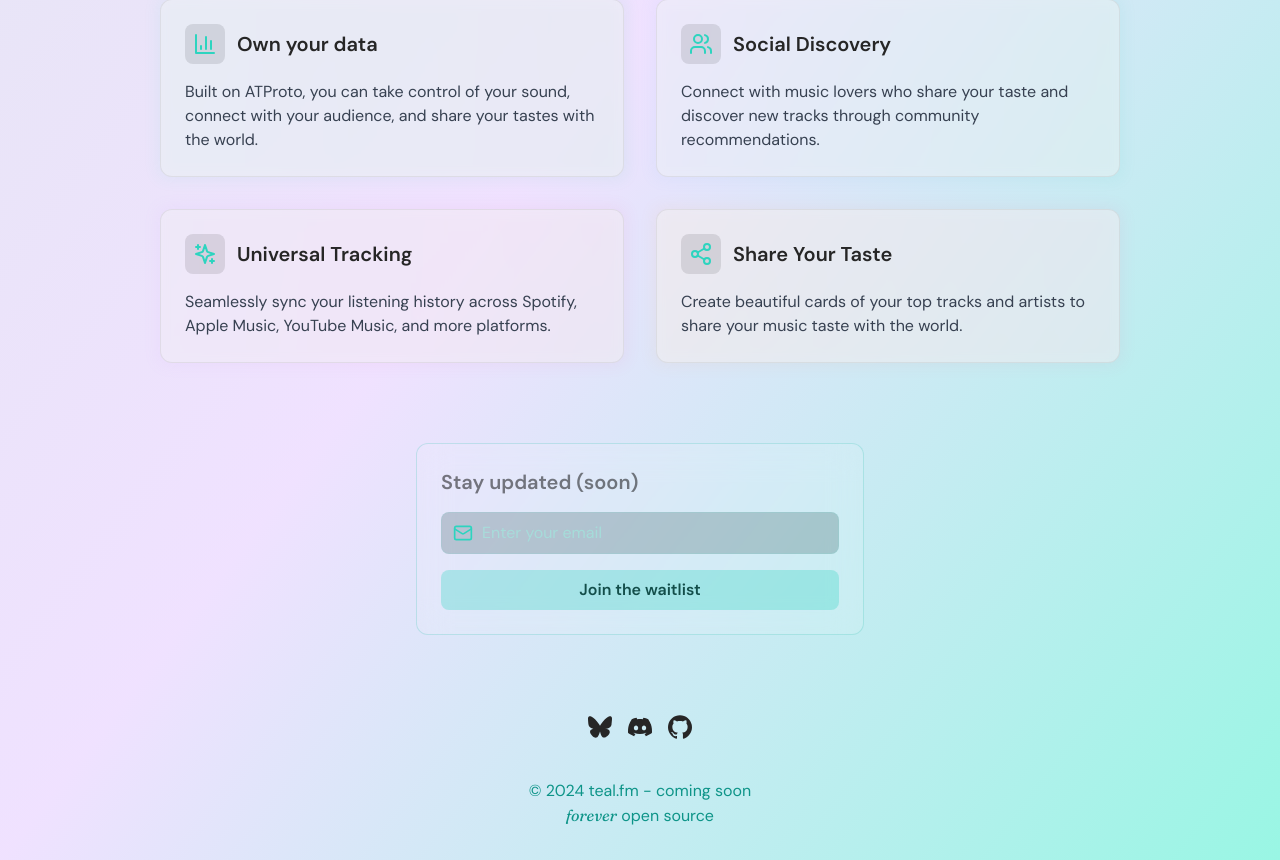
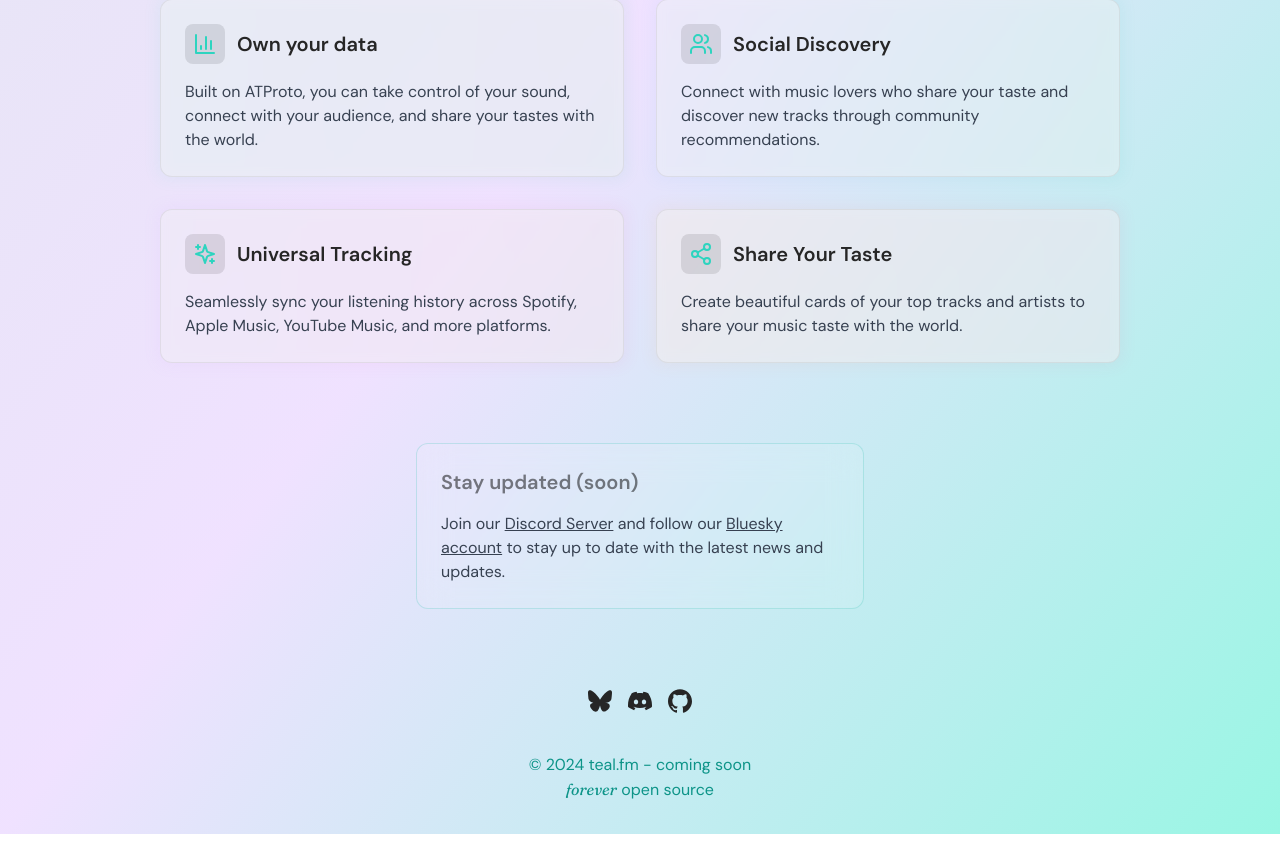
Before and after one commit to teal-fm/teal-landing, a React (Vite) app: page / in a window 1280 px wide. Shown: the part 801-1661 px from the top of the page. After the commit the page ends 1635 px from the top, so only its background shows below. Built offline with nearby package versions, Linux system fonts and the light colour scheme.

Commit message:
remove the email waitlist
removing it for now until we actually get a system up for that, replaced it with a placeholder "follow our discord & bluesky"

also sorry for formatting changes ;-; maybe we should get a prettier config to stay consistent

```diff
--- a/src/App.tsx
+++ b/src/App.tsx
@@ -1,30 +1,27 @@
-import { useState, useEffect } from 'react';
 import {
-  Disc2,
+  AudioLines,
+  BarChart3,
+  ChevronDown,
   Music2,
   Radio,
-  AudioLines,
-  Mail,
-  BarChart3,
+  Share2,
+  Sparkles,
   Users,
-  BoomBox,
-  Sparkles,
-  Share2,
-  ChevronDown,
-} from 'lucide-react';
-import { ThemeToggle } from './components/ThemeToggle';
-import { FeatureCard } from './components/FeatureCard';
-import { CrossFade } from 'react-crossfade-simple';
+} from "lucide-react";
+import { useEffect, useState } from "react";
+import { CrossFade } from "react-crossfade-simple";
+import { FeatureCard } from "./components/FeatureCard";
+import { ThemeToggle } from "./components/ThemeToggle";
 
-import { SiDiscord, SiBluesky, SiGithub } from 'react-icons/si';
+import { SiBluesky, SiDiscord, SiGithub } from "react-icons/si";
 
 function App() {
-  const [email, setEmail] = useState('');
+  const [email, setEmail] = useState("");
   const [isSubmitted, setIsSubmitted] = useState(false);
   const [currentIcon, setCurrentIcon] = useState(0);
   const [isDark, setIsDark] = useState(() => {
-    if (typeof window !== 'undefined') {
-      return window.matchMedia('(prefers-color-scheme: dark)').matches;
+    if (typeof window !== "undefined") {
+      return window.matchMedia("(prefers-color-scheme: dark)").matches;
     }
     return true;
   });
@@ -37,32 +34,32 @@ function App() {
 
   const features = [
     {
-      title: 'Own your data',
+      title: "Own your data",
       description:
-        'Built on ATProto, you can take control of your sound, connect with your audience, and share your tastes with the world.',
+        "Built on ATProto, you can take control of your sound, connect with your audience, and share your tastes with the world.",
       icon: BarChart3,
-      gradient: 'bg-gradient-to-r from-teal-400/30 to-emerald-500/30',
+      gradient: "bg-gradient-to-r from-teal-400/30 to-emerald-500/30",
     },
     {
-      title: 'Social Discovery',
+      title: "Social Discovery",
       description:
-        'Connect with music lovers who share your taste and discover new tracks through community recommendations.',
+        "Connect with music lovers who share your taste and discover new tracks through community recommendations.",
       icon: Users,
-      gradient: 'bg-gradient-to-r from-blue-400/30 to-teal-500/30',
+      gradient: "bg-gradient-to-r from-blue-400/30 to-teal-500/30",
     },
     {
-      title: 'Universal Tracking',
+      title: "Universal Tracking",
       description:
-        'Seamlessly sync your listening history across Spotify, Apple Music, YouTube Music, and more platforms.',
+        "Seamlessly sync your listening history across Spotify, Apple Music, YouTube Music, and more platforms.",
       icon: Sparkles,
-      gradient: 'bg-gradient-to-r from-purple-400/30 to-pink-500/30',
+      gradient: "bg-gradient-to-r from-purple-400/30 to-pink-500/30",
     },
     {
-      title: 'Share Your Taste',
+      title: "Share Your Taste",
       description:
-        'Create beautiful cards of your top tracks and artists to share your music taste with the world.',
+        "Create beautiful cards of your top tracks and artists to share your music taste with the world.",
       icon: Share2,
-      gradient: 'bg-gradient-to-r from-orange-400/30 to-pink-500/30',
+      gradient: "bg-gradient-to-r from-orange-400/30 to-pink-500/30",
     },
   ];
 
@@ -74,13 +71,13 @@ function App() {
   }, []);
 
   useEffect(() => {
-    document.documentElement.classList.toggle('dark', isDark);
+    document.documentElement.classList.toggle("dark", isDark);
   }, [isDark]);
 
   const handleSubmit = (e: React.FormEvent) => {
     e.preventDefault();
     setIsSubmitted(true);
-    setEmail('');
+    setEmail("");
   };
 
   return (
@@ -111,15 +108,15 @@ function App() {
             </div>
 
             <p className="font-sans text-2xl sm:text-3xl text-teal-700 dark:text-teal-100 max-w-2xl mx-auto font-light transition-all">
-              Your music,{' '}
+              Your music,{" "}
               <span className="font-modern-serif font-medium text-teal-500">
                 beautifully
-              </span>{' '}
+              </span>{" "}
               tracked.
-              <br /> All{' '}
+              <br /> All{" "}
               <span className="text-teal-500 font-modern-serif font-medium text-teal-500">
                 yours
-              </span>{' '}
+              </span>{" "}
               <span className="">(soon)</span>.
             </p>
           </div>
@@ -146,7 +143,22 @@ function App() {
             <h2 className="text-xl font-semibold mb-4 text-black/50 dark:text-white/50">
               Stay updated (soon)
             </h2>
-            <form onSubmit={handleSubmit} className="space-y-4">
+            <p className="dark:text-teal-100 text-gray-700">
+              Join our{" "}
+              <a href="https://discord.gg/DMSZ3xFUpk" className="underline">
+                Discord Server
+              </a>{" "}
+              and follow our{" "}
+              <a
+                href="https://bsky.app/profile/did:plc:iwhuynr6mm6xxuh25o4do2tx"
+                className="underline"
+              >
+                Bluesky account
+              </a>{" "}
+              to stay up to date with the latest news and updates.
+            </p>
+            {/* email waitlist */}
+            {/* <form onSubmit={handleSubmit} className="space-y-4">
               <div className="relative">
                 <Mail className="absolute left-3 top-1/2 transform -translate-y-1/2 text-teal-400 w-5 h-5" />
                 <input
@@ -166,7 +178,7 @@ function App() {
               >
                 {isSubmitted ? 'Thanks for joining!' : 'Join the waitlist'}
               </button>
-            </form>
+            </form> */}
           </div>
         </div>
 
```
Also changed, not shown: 1 other file (tests, documents, lock files or other folders).
